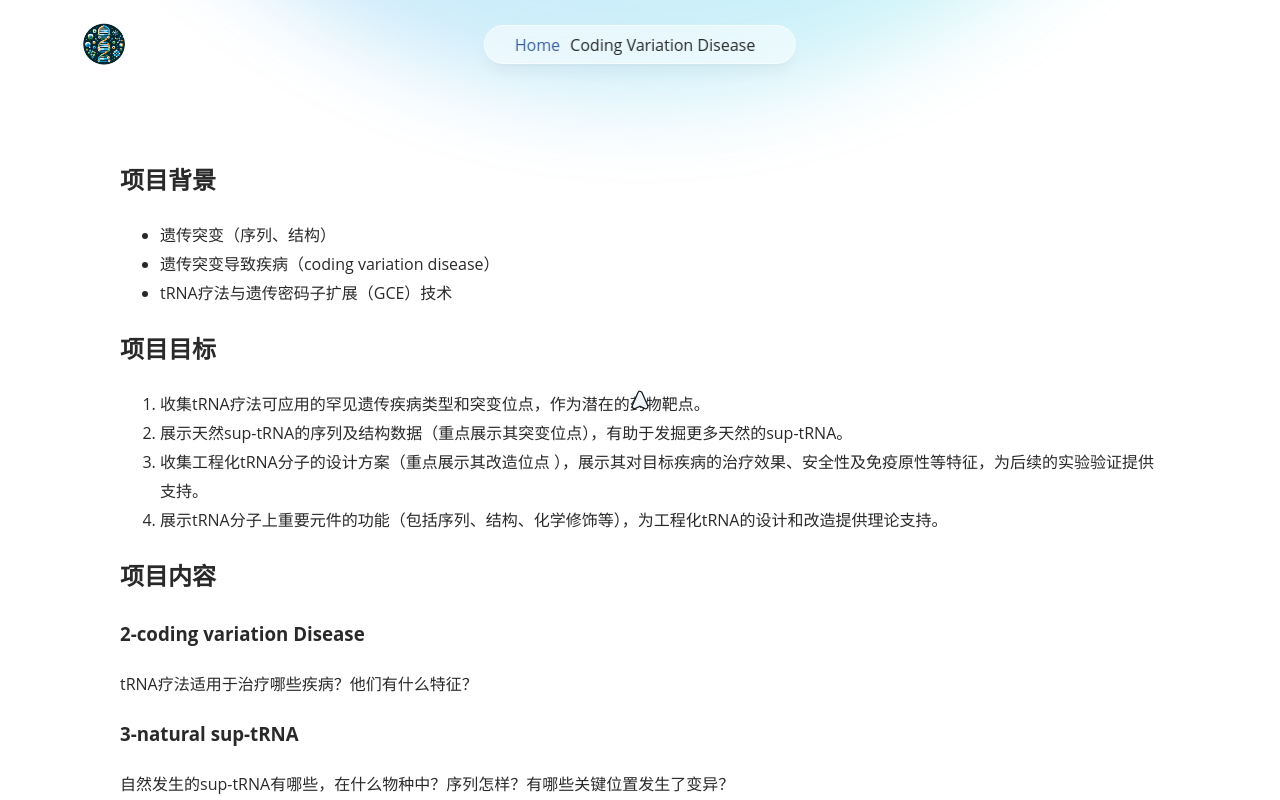
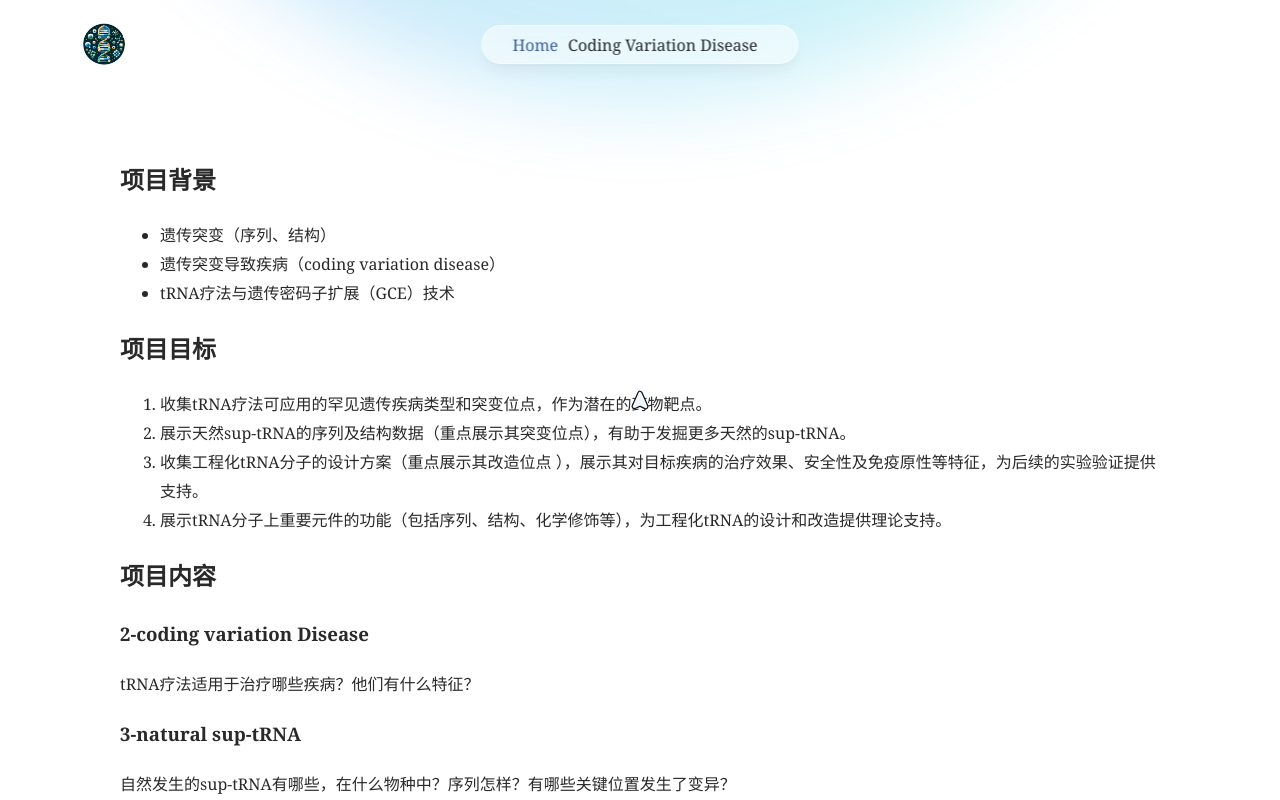
Before and after one commit to Lovelumine/trna-database, a Vue app: page / in a window 1280 px wide. Shown: the top 800 px of the page. Built offline with nearby package versions, Linux system fonts and the light colour scheme; what @shene/table, vxe-table would draw is missing.

Commit message:
修改字体

```diff
--- a/src/assets/global.css
+++ b/src/assets/global.css
@@ -23,7 +23,7 @@
 
 body {
     margin: 0;
-    font-family: "Open Sans", "PingFang SC", "Hiragino Sans GB", "Microsoft YaHei", STHeiti, "WenQuanYi Micro Hei", Helvetica, Arial, sans-serif;
+    font-family: "Play","MArima Madurai",Microsoft JhengHei,Georgia,Times,serif,Microsoft Yahei,Open Sans,sans-serif;
     font-size: 16px;
     line-height: 1.8;
     color: var(--farallon-text-color);
@@ -74,3 +74,26 @@ body {
     width: 300px;
     height: 400px;
   }
+
+  @font-face {
+    font-family: 'HarmonyOS Sans';
+    src: url('/fonts/HarmonyOS_Sans_Regular.ttf') format('truetype');
+
+
+}
+
+@font-face {
+  font-family: '字魂白鸽天行体';
+  src: url('/fonts/字魂白鸽天行体.ttf') format('truetype');}
+
+@font-face {
+  font-family: '台北黑体';
+  src: url('/fonts/台北黑体/TaipeiSansTCBeta-Regular.ttf') format('truetype');}
+
+  @font-face {
+    font-family: '三极新雅宋黑简体';
+    src: url('/fonts/思源字体/三极新雅宋黑简体.ttf') format('truetype');}
+
+  @font-face {
+      font-family: '花园明朝体';
+      src: url('/fonts/思源字体/花园明朝体.ttf') format('truetype');}
```
